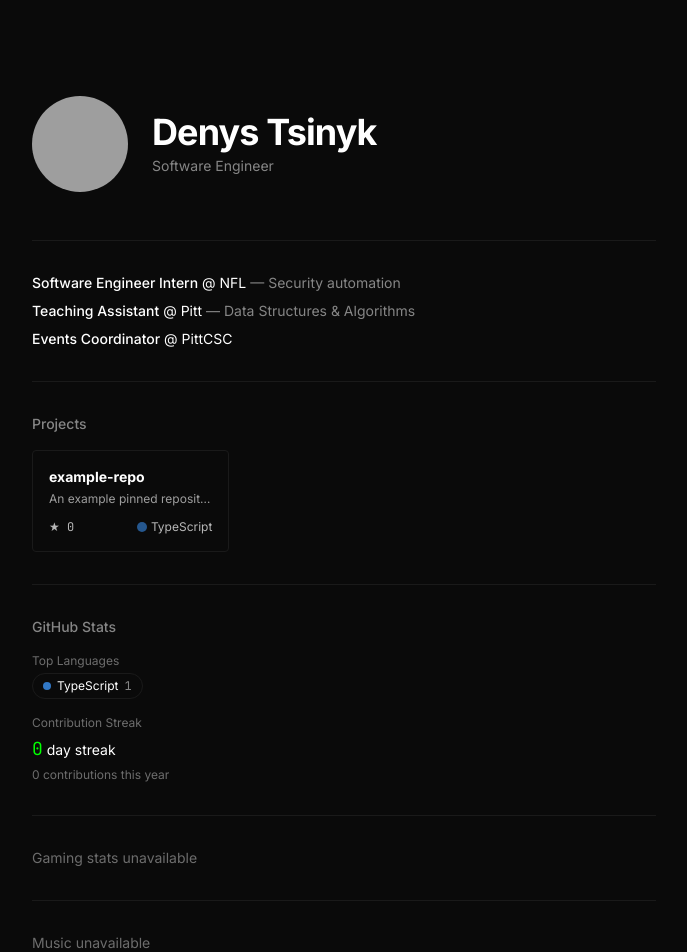
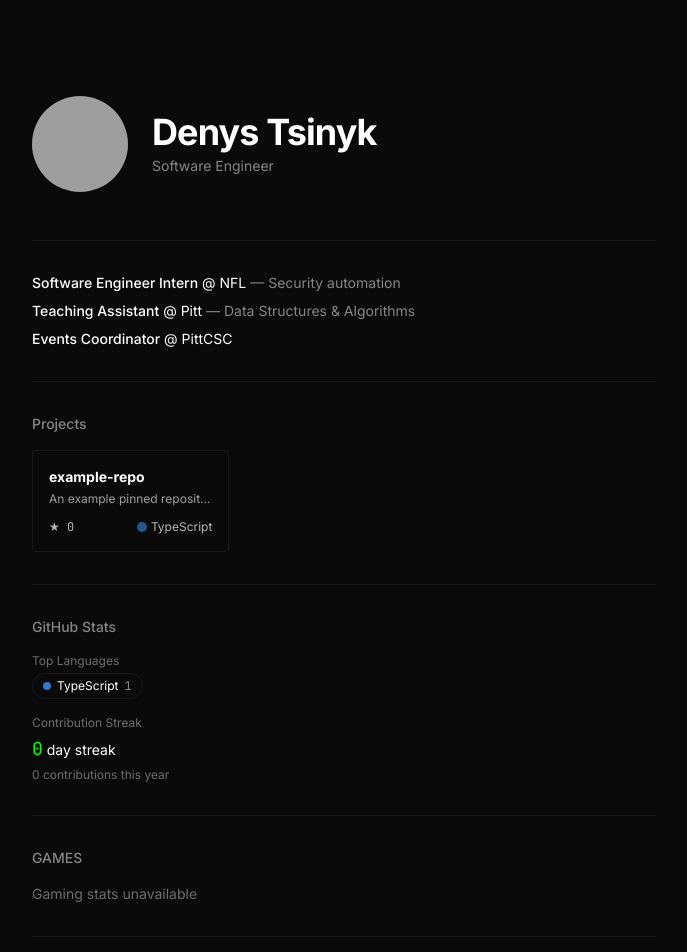
Before and after one commit to denystsinyk/denys_tsinyk, a React (Vite) app: page / in a window 1280 px wide. Shown: the top 952 px of the page, without its empty margins (296-983 px from the left). Built offline with nearby package versions, Linux system fonts and the light colour scheme; grey boxes are pictures that could not be loaded.

Commit message:
feat(03-03): wire GamingSection into App.tsx
- Add GamingSection import after GitHubStatsSection
- Replace Phase 2 Steam placeholder block with <GamingSection steamData={data.steam} steamOk={data.steam_ok} />
- GamingSection handles steam_ok=false fallback internally

```diff
--- a/src/App.tsx
+++ b/src/App.tsx
@@ -3,6 +3,7 @@ import { WorkSection } from './components/WorkSection'
 import { Footer } from './components/Footer'
 import { ProjectsSection } from './components/ProjectsSection'
 import { GitHubStatsSection } from './components/GitHubStatsSection'
+import { GamingSection } from './components/GamingSection'
 import { useData } from './hooks/useData'
 
 function App() {
@@ -22,12 +23,7 @@ function App() {
             <ProjectsSection repos={data.github.pinned_repos} />
             <GitHubStatsSection stats={data.github.stats} />
 
-            {/* Steam section placeholder — Phase 3 will replace this */}
-            {!data.steam_ok && (
-              <section className="py-8" style={{ borderTop: '1px solid var(--color-divider)' }}>
-                <p className="text-sm opacity-40" style={{ color: 'var(--color-text)' }}>Gaming stats unavailable</p>
-              </section>
-            )}
+            <GamingSection steamData={data.steam} steamOk={data.steam_ok} />
 
             {/* Spotify section placeholder — Phase 4 will replace this */}
             {!data.spotify_ok && (
```
